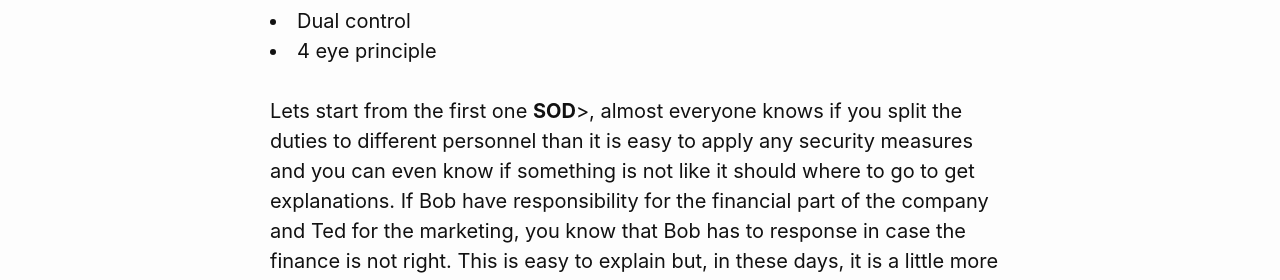
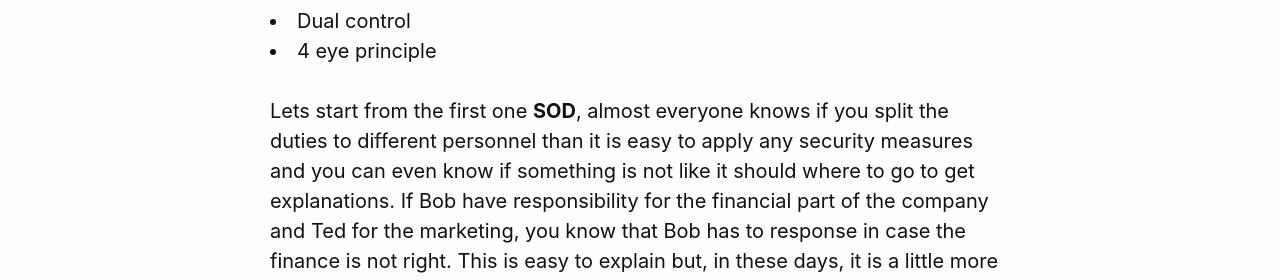
Before and after one commit to rainerhox/jask, a Jekyll site: the page built from _posts/2020-07-21-Best-protection-practices.markdown, in a window 1280 px wide. Shown: the part 455-735 px from the top of the page. Built offline with Jekyll 4.4.1, drawn with Linux system fonts in a browser that asks for light colours; some of the changed text lies outside the part shown.

```diff
--- a/_posts/2020-07-21-Best-protection-practices.markdown
+++ b/_posts/2020-07-21-Best-protection-practices.markdown
@@ -14,7 +14,7 @@ Some examples we can find almost everywhere on protecting the information are:
 <li>Need to know</li>
 <li>Dual control</li>
 <li>4 eye principle</li>
-<BR>Lets start from the first one <B>SOD</B>>, almost everyone knows if you split the duties to different personnel than it is easy to apply any security measures and you can even know if something is not like it should where to go to get explanations. If Bob have responsibility for the financial part of the company and Ted for the marketing, you know that Bob has to response in case the finance is not right. This is easy to explain but, in these days, it is a little more complicated to solve in real scenarios. For example, Bob to be flexible gives Ted an account to be used for all marketing purchases this way for any expense with this id Bob can always be sure Ted is responsible, now this is ok. But when Ted empties the account before the end of year something needs to be revised. So, you ask Bob what is going on, and Bob asks Ted who explained the marketing campaign he organized costed more than planned. Here starts the issue Ted now need more funds but Bob have not plan in regards. Who is responsible here?
+<BR>Lets start from the first one <B>SOD</B>, almost everyone knows if you split the duties to different personnel than it is easy to apply any security measures and you can even know if something is not like it should where to go to get explanations. If Bob have responsibility for the financial part of the company and Ted for the marketing, you know that Bob has to response in case the finance is not right. This is easy to explain but, in these days, it is a little more complicated to solve in real scenarios. For example, Bob to be flexible gives Ted an account to be used for all marketing purchases this way for any expense with this id Bob can always be sure Ted is responsible, now this is ok. But when Ted empties the account before the end of year something needs to be revised. So, you ask Bob what is going on, and Bob asks Ted who explained the marketing campaign he organized costed more than planned. Here starts the issue Ted now need more funds but Bob have not plan in regards. Who is responsible here?
 <BR>As you can see only by making sure the SOD is enforced from the start you can tell Bob has the responsibility of finance so even because he is allowed to share some of his reasonability with Ted he still is the ultimate responsible for the financial situation. In Information Security we use the word owner. Bob is the owner of finance, same goes with Ted for marketing.
 
 <B>Mandatory Vacations</B> – this looks like something for Human Resources or not?! Well this is really a security best practice and the only way to find if someone of your team is playing dirty. So it goes like this, in case an employee don’t goes never for vacations this is a red flag. Meaning something is not right with him, and in a lot of situations the explanations is he is doing something illegal (like fraud, abusing with the position etc.). A good practice is to make the vacations mandatory for any employee, this way when the employee is in vacation the substitute can find out in case something is wrong and report it.
```
